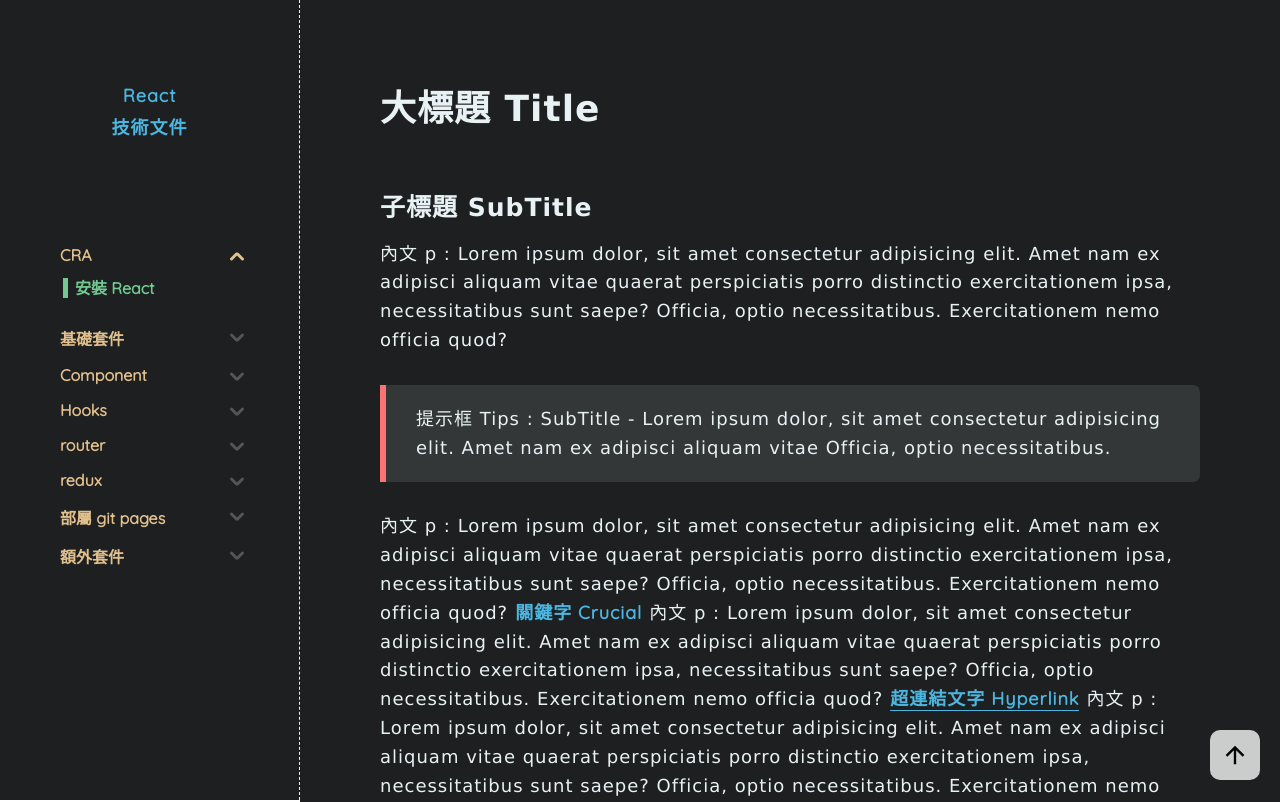
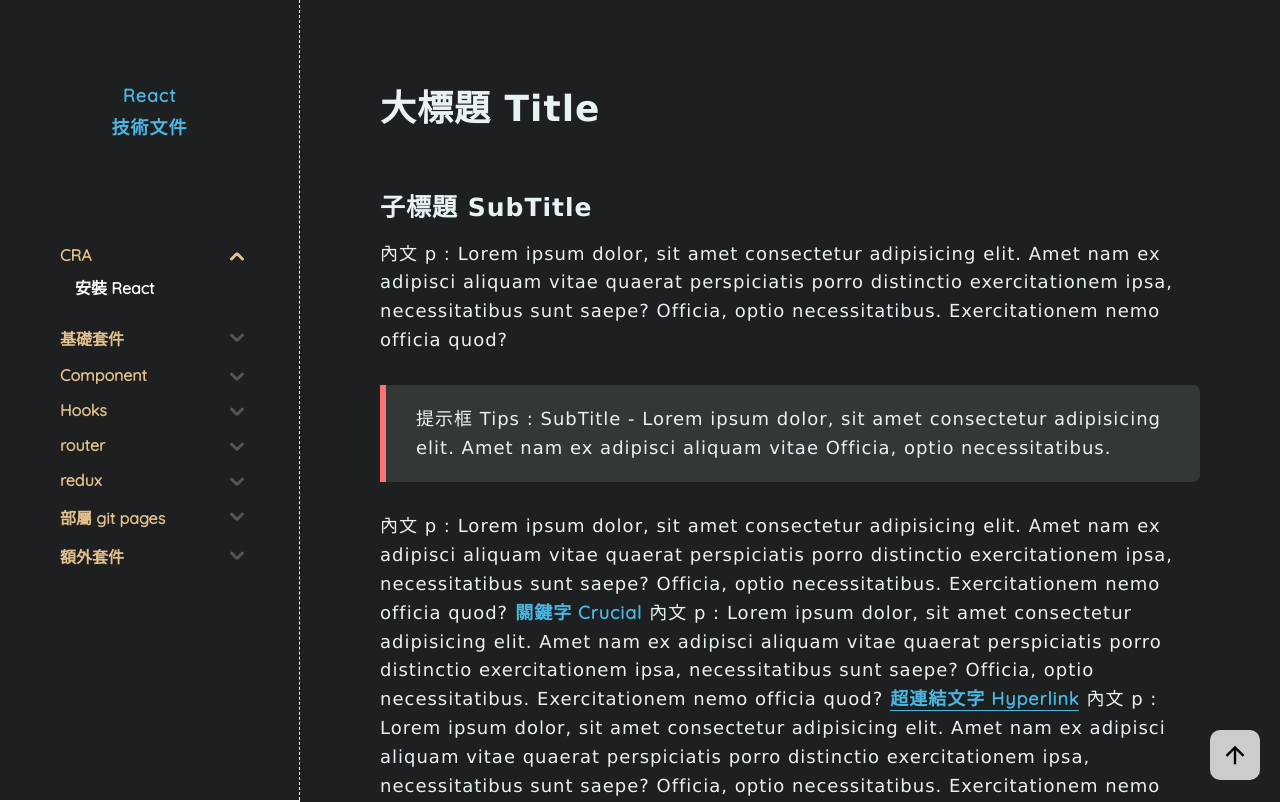
Before and after one commit to Little-Ker/React-Tutorial, a React (Create React App) app: page / in a window 1280 px wide. Shown: the top 802 px of the page. Built offline with nearby package versions, Linux system fonts and the light colour scheme; a web font is replaced by a local one.

Commit message:
[修改] 修正 導覽頁顯示問題（改用網址判斷）

```diff
--- a/src/component/navbar/Navbar.jsx
+++ b/src/component/navbar/Navbar.jsx
@@ -1,5 +1,6 @@
 import styles from './navbar.module.sass'
-import React, { useState } from "react"
+import React, { useState, useEffect } from "react"
+import { useLocation  } from "react-router-dom"
 import { Link } from "react-router-dom"
 import { useSelector } from "react-redux"
 import clsx from 'clsx'
@@ -7,17 +8,21 @@ import clsx from 'clsx'
 function Navbar() {
     const navList = useSelector((state) => state.navList).navList
     const [titleIndex, setTitleIndex] = useState(0)
-    const [chooseTitleIndex, setChooseTitleIndex] = useState(0)
-    const [chooseSubTitleIndex, setChooseSubTitleIndex] = useState(0)
-
-    function clickSubTitle(titleIndex, subIndex) {
-        setChooseTitleIndex(titleIndex)
-        setChooseSubTitleIndex(subIndex)
-    }
 
     const moveTop = () => {
         window.scrollTo(0, 0)
     }
+
+    const location = useLocation().pathname.split('/')[1]
+
+    useEffect(() => {
+        navList.forEach((title, titleIndex) => {
+            title.content.forEach((item) => {
+                const to = item.to.split('/')[0]
+                if (to === location) setTitleIndex(titleIndex)
+            })
+        })
+    }, [location])
 
     return (
         <div className={styles.navbar}>
@@ -33,8 +38,8 @@ function Navbar() {
                         <div className={clsx(styles.subNav, index === titleIndex && styles.activeShow)}>
                             {item.content.map((item2, index2) => (
                                 <Link key={index2}
-                                className={clsx(styles.subTitle, chooseTitleIndex === index && chooseSubTitleIndex === index2 && styles.clickSubTitle)}
-                                onClick={() => {moveTop();clickSubTitle(index, index2)}}
+                                className={clsx(styles.subTitle, location === item2.to.split('/')[0] && styles.clickSubTitle)}
+                                onClick={() => {moveTop()}}
                                 to={item2.to}
                                 >{item2.txt}</Link>
                             ))}
```
